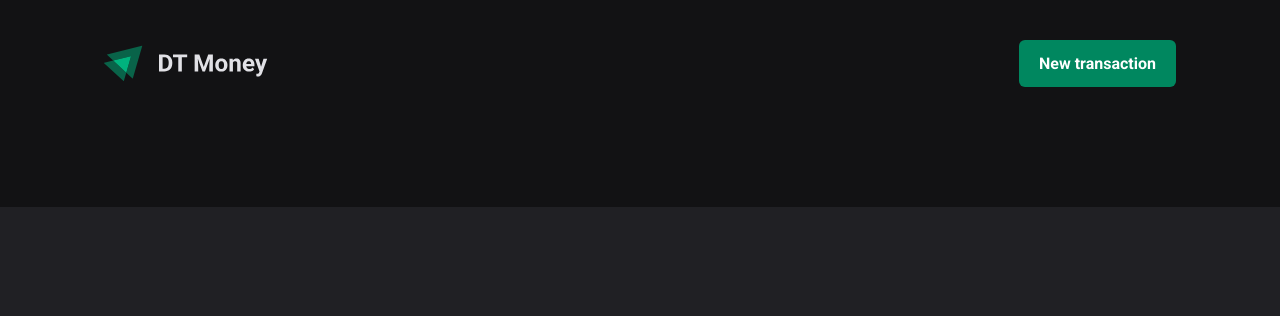
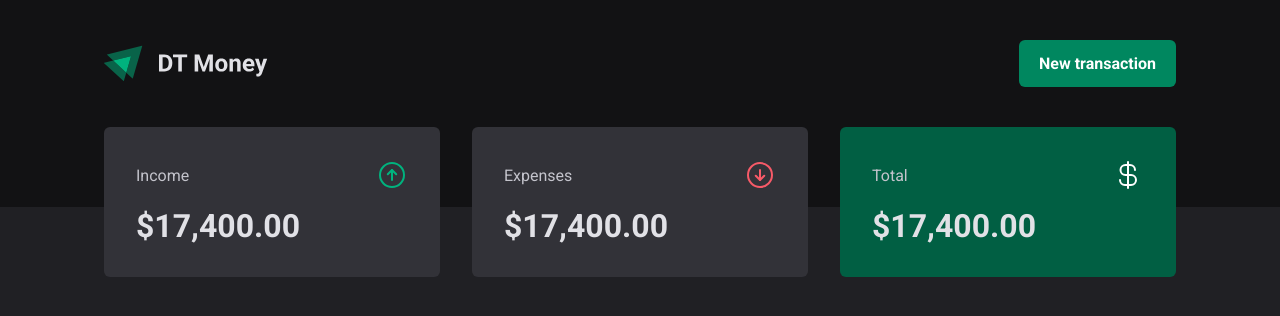
Before and after one commit to renandf/rocketseat-dt-money, a React (Vite) app: page / in a window 1280 px wide. Shown: the top 316 px of the page. Built offline with nearby package versions, Linux system fonts and the light colour scheme.

Commit message:
feat: Add styled Summary component

```diff
--- a/package.json
+++ b/package.json
@@ -10,6 +10,7 @@
     "preview": "vite preview"
   },
   "dependencies": {
+    "phosphor-react": "^1.4.1",
     "react": "^19.0.0",
     "react-dom": "^19.0.0",
     "styled-components": "^6.1.15"
--- /dev/null
+++ b/src/components/Summary/index.tsx
@@ -0,0 +1,35 @@
+import { ArrowCircleDown, ArrowCircleUp, CurrencyDollar } from 'phosphor-react'
+import { SummaryCard, SummaryContainer } from './styled'
+
+export function Summary() {
+  return (
+    <SummaryContainer>
+      <SummaryCard variant='income'>
+        <header>
+          <span>Income</span>
+          <ArrowCircleUp size={32} />
+        </header>
+
+        <strong>$17,400.00</strong>
+      </SummaryCard>
+
+      <SummaryCard variant='expense'>
+        <header>
+          <span>Expenses</span>
+          <ArrowCircleDown size={32} />
+        </header>
+
+        <strong>$17,400.00</strong>
+      </SummaryCard>
+
+      <SummaryCard variant='total'>
+        <header>
+          <span>Total</span>
+          <CurrencyDollar size={32} />
+        </header>
+
+        <strong>$17,400.00</strong>
+      </SummaryCard>
+    </SummaryContainer>
+  )
+}
--- /dev/null
+++ b/src/components/Summary/styled.ts
@@ -0,0 +1,57 @@
+import styled, { css } from 'styled-components';
+
+export const SummaryContainer = styled.section`
+  margin: 0 auto;
+  padding-inline: 1.5rem;
+  width: 100%;
+  max-width: ${props => props.theme['container-content-max-width']};
+
+  display: grid;
+  grid-template-columns: repeat(3, 1fr);
+  gap: 2rem;
+
+  margin-block-start: -5rem;
+`
+
+interface SummaryCardProps {
+  variant?: 'income' | 'expense' | 'total';
+}
+
+export const SummaryCard = styled.div<SummaryCardProps>`
+  padding: 2rem;
+  background-color: ${props => props.theme['gray-600']};
+  border-radius: ${props => props.theme['border-radius-md']};
+
+  header {
+    display: flex;
+    align-items: center;
+    justify-content: space-between;
+    color: ${props => props.theme['gray-300']};
+  }
+
+  strong {
+    display: block;
+    margin-block-start: 1rem;
+    font-size: 2rem;
+  }
+
+  ${props => props.variant === 'income' && css`
+    svg {
+      color: ${props.theme['green-300']};
+    }
+  `}
+
+  ${props => props.variant === 'expense' && css`
+    svg {
+      color: ${props.theme['red-300']};
+    }
+  `}
+
+  ${props => props.variant === 'total' && css`
+    background-color: ${props.theme['green-700']};
+
+    svg {
+      color: ${props.theme.white};
+    }
+  `}
+`
--- a/src/pages/Transactions/index.tsx
+++ b/src/pages/Transactions/index.tsx
@@ -1,9 +1,11 @@
 import { Header } from '../../components/Header'
+import { Summary } from '../../components/Summary'
 
 export function Transactions() {
   return (
     <div>
       <Header />
+      <Summary />
     </div>
   )
 }
```
Also changed, not shown: 1 other file (tests, documents, lock files or other folders).
